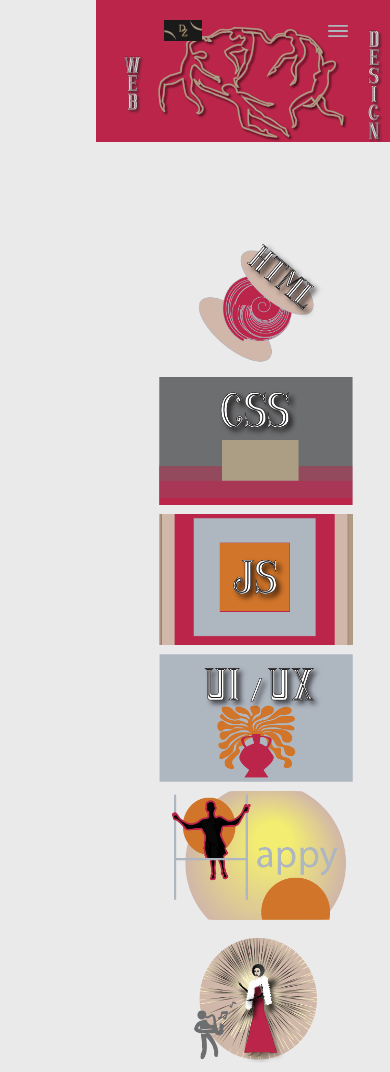
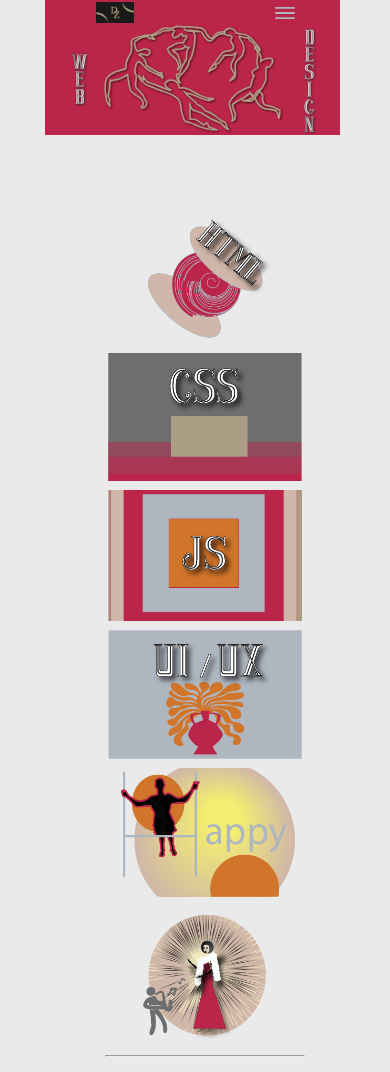
Before and after one commit to DimanaZaprianova/MagentaSite, a plain HTML site: page index.html in a window 390 px wide. Shown: the top 1072 px of the page. Drawn offline with nearby package versions, Linux system fonts and the light colour scheme.

Commit message:
Add files via upload

```diff
--- a/styles.css
+++ b/styles.css
@@ -70,7 +70,7 @@ body {
     background-repeat: no-repeat;
     margin-top: 0px;
     padding-top: 10px;
-    width: 100%;
+    width: 95%;
 /*    background-size: cover;*/
 }
 
@@ -129,7 +129,7 @@ footer {
 .grid {
     clear: both;
     min-width: 200px;
-    padding-top: 0px;
+    padding-top: 135px;
     margin-top: 14px;
 }
 .container main p {
@@ -399,7 +399,7 @@ tr td .imgUIUX {
 .mobile-view   {
     float: right;
     display: inline-block;
-    margin-right: -62px;
+    margin-right: -70px;
 }
 .main-content   {
     min-width: 200px;
@@ -433,7 +433,6 @@ tr td .imgUIUX {
     margin-right: 1px;
     margin-bottom: 1px;
     margin-left: 1px;
-    padding-top: 56px;
 
 
 }
@@ -443,15 +442,16 @@ tr td .imgUIUX {
     display: none;
 }
 header {
-    max-height: 28px;
     background-color: rgba(0,0,0,0.00);
-    margin-right: -10px;
+    margin-left: -17px;
+    margin-top: -18px;
 
 }
 .logo2 {
     max-height: 21px;
     max-width: 37.5px;
     background-color: rgba(27,26,26,1.00);
+    margin-left: -113px;
 }
 .container main .hr-main {
     max-height: 1px;
@@ -483,7 +483,7 @@ header {
     padding-top: 10px;
     min-width: 200px;
     min-height: 700px;
-    margin-left: 56px;
+    margin-left: 5px;
 }
 .hero-content {
     margin-left: 5px;
```
